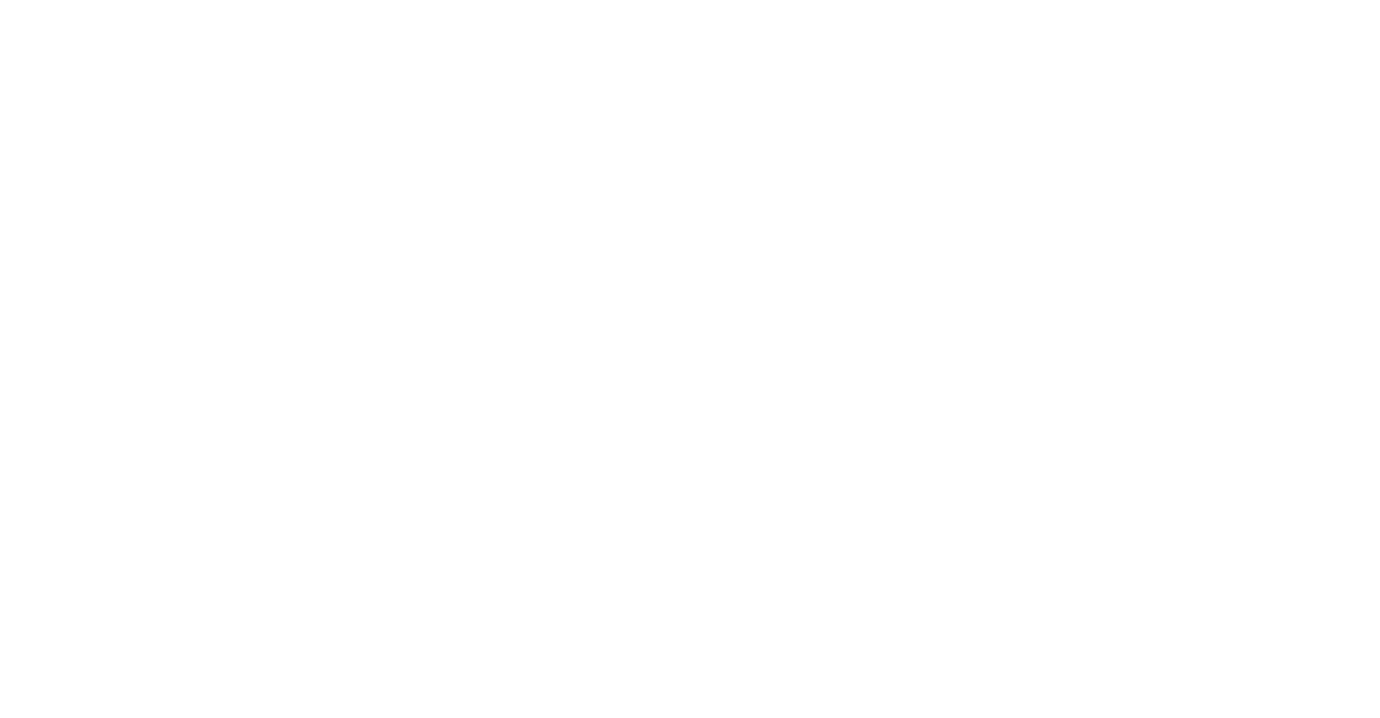
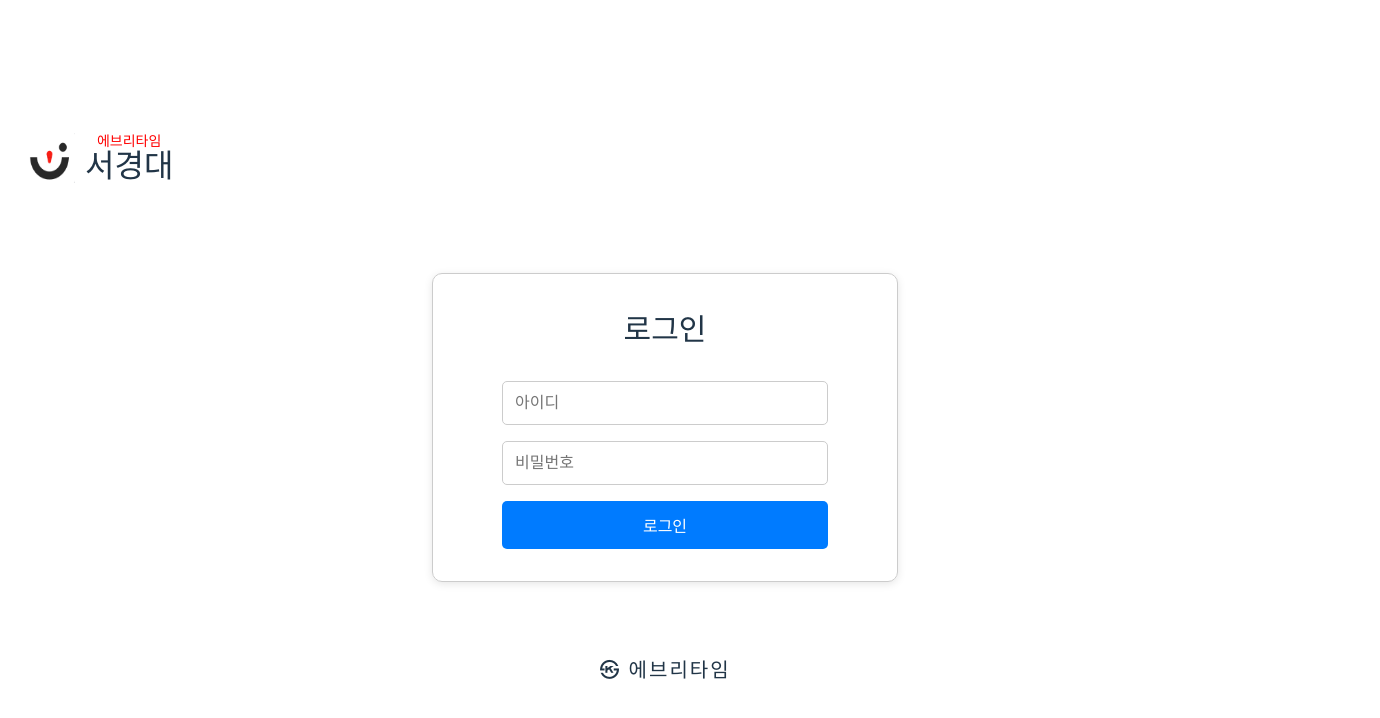
Before and after one commit to likelion-fxb-4/Frontend, a React (Vite) app: page /login in a window 1280 px wide. Before the commit this address had no page. Shown: the top 718 px of the page, 1380 px wide, since content can reach past the window. Built offline with nearby package versions, Linux system fonts and the light colour scheme.

Commit message:
로그인 페이지 구현

```diff
--- a/package.json
+++ b/package.json
@@ -10,6 +10,7 @@
     "preview": "vite preview"
   },
   "dependencies": {
+    "axios": "^1.10.0",
     "react": "^19.0.0",
     "react-dom": "^19.0.0",
     "react-router-dom": "^7.6.3",
--- a/src/App.jsx
+++ b/src/App.jsx
@@ -1,15 +1,21 @@
 import { BrowserRouter as Router, Routes, Route} from "react-router-dom";
 import RootLayout from "./layouts/RootLayout";
 import HomePage from "./pages/HomePage";
-// import LoginPage from "./pages/LoginPage";
+import LoginPage from "./pages/LoginPage";
+import { useState } from "react";
 
 export default function App() {
+  const [userInfo, setUserInfo] = useState({
+    name: "홍길동",
+    email: "likelion@skuniv.ac.kr",
+  });
+
   return (
     <Router>
       <Routes>
         <Route element={<RootLayout />}>
-          <Route index element={<HomePage />}/>
-          {/* <Route path="login" element={<LoginPage />}/> */}
+          <Route index element={<HomePage userInfo={userInfo} />}/>
+          <Route path="login" element={<LoginPage setUserInfo={setUserInfo} />}/>
         </Route>
       </Routes>
     </Router>
--- a/src/components/commons/Header.jsx
+++ b/src/components/commons/Header.jsx
@@ -7,9 +7,13 @@
     MainTitle,
     LoginButton
 } from "./Header.styles";
+import { useLocation } from "react-router-dom";
 import Hlogo from "../../assets/icons/logo.png";
 
 export default function Header() {
+    const location = useLocation();
+    const isLoginPage = location.pathname === "/login";
+
     return (
         <Container>
             <LogoButton to="/">
@@ -19,7 +23,7 @@
                 <SubTitle>에브리타임</SubTitle>
                 <MainTitle>서경대</MainTitle>
             </TitleSection>
-            <LoginButton to="/login">로그인</LoginButton>
+            {!isLoginPage && <LoginButton to="/login">로그인</LoginButton>}
         </Container>
     );
 }
--- a/src/components/commons/homepage/Info.jsx
+++ b/src/components/commons/homepage/Info.jsx
@@ -8,7 +8,7 @@
     ProfileSection,
     ProfileLogo,
     Name,
-    Id,
+    Email,
     ButtonSection,
     Button,
     OtherButtonSection,
@@ -17,14 +17,14 @@
     Adimg,
 } from "./Info.styles";
 
-export default function Info() {
+export default function Info({ name, email}) {
     return (
         <Container>
             <InfoSection>
                 <ProfileSection>
                     <ProfileLogo src={profile} alt="프로필" />
-                    <Name>박태근</Name>
-                    <Id>power1415</Id>
+                    <Name>{name}</Name>
+                    <Email>{email}</Email>
                     <ButtonSection>
                         <Button>내 정보</Button>
                         <Button>로그아웃</Button>
--- a/src/components/commons/homepage/Info.styles.js
+++ b/src/components/commons/homepage/Info.styles.js
@@ -36,7 +36,7 @@
   margin: 0;
 `;
 
-export const Id = styled.p`
+export const Email = styled.p`
   font-size: 14px;
   color: gray;
   margin: 0;
--- a/src/pages/HomePage.jsx
+++ b/src/pages/HomePage.jsx
@@ -4,10 +4,10 @@
 import Info from "../components/commons/homepage/Info";
 import Main from "../components/commons/homepage/Main";
 
-export default function HomePage() {
+export default function HomePage({userInfo}) {
     return (
         <Container>
-            <Info />
+            <Info name={userInfo.name} email={userInfo.email} />
             <Main />
         </Container>
     );
--- /dev/null
+++ b/src/pages/LoginPage.jsx
@@ -0,0 +1,87 @@
+import { useState } from "react";
+import { useNavigate } from "react-router-dom";
+import axios from "axios";
+import {
+    Container,
+    LoginText,
+    Form,
+    Input,
+    Button,
+} from "./LoginPage.styles";
+
+export default function LoginPage({ setUserInfo }) {
+    const [id, setId] = useState("");
+    const [pass, setPass] = useState("");
+    const [isLoading, setIsLoading] = useState(false);
+    const navigate = useNavigate();
+
+    const handleSubmit = (e) => {
+        e.preventDefault();
+        setIsLoading(true);
+
+        axios
+            .post("http://localhost:8080/api/auths/login", {
+                username: id,
+                password: pass,
+            })
+            .then((res) => {
+                const token = res.data.token;
+                localStorage.setItem("token", token);
+
+                return axios.get("http://localhost:8080/api/user/me", {
+                    headers: {
+                        Authorization: `Bearer ${token}`,
+                    },
+                });
+            })
+            .then((userRes) => {
+                const userData = userRes.data;
+                setUserInfo({
+                    name: userData.name,
+                    email: userData.email,
+                })
+
+                navigate("/");
+            })
+            .catch((err) => {
+                alert("로그인에 실패했습니다.");
+                console.log("로그인 에러:", err);
+            })
+            .finally(() => {
+                setIsLoading(false);
+            });
+    };
+
+
+    const handleIdChange = (e) => {
+        setId(e.target.value);
+    }
+
+    const handlePassChange = (e) => {
+        setPass(e.target.value);
+    }
+
+    return (
+        <Container>
+            <LoginText>로그인</LoginText>
+            <Form onSubmit={handleSubmit}>
+            <Input
+            placeholder="아이디"
+            value={id}
+            onChange={handleIdChange}
+            required
+            />
+            <Input
+            placeholder="비밀번호"
+            type="password"
+            value={pass}
+            onChange={handlePassChange}
+            required
+            />
+            <Button type="submit" disabled={isLoading}>
+                {isLoading ? "로딩 중" : "로그인"}
+            </Button>
+            </Form>
+        </Container>
+  );
+}
--- /dev/null
+++ b/src/pages/LoginPage.styles.js
@@ -0,0 +1,49 @@
+import styled from "styled-components";
+
+export const Container = styled.div`
+    max-width: 400px;
+    margin: 5rem auto;
+    padding: 2rem;
+    border: 1px solid #ccc;
+    border-radius: 10px;
+    box-shadow: 0 2px 8px rgba(0, 0, 0, 0.1);
+    display: flex;
+    flex-direction: column;
+    align-items: center;
+    justify-content: center;
+`;
+
+export const LoginText = styled.p`
+    font-size: 30px;
+    margin-top: 0;
+    text-align: center;
+    font-weight: 800;
+`;
+
+export const Form = styled.form`
+    display: flex;
+    flex-direction: column;
+`;
+
+export const Input = styled.input`
+    display: block;
+    width: 300px;
+    padding: 0.75rem;
+    margin-bottom: 1rem;
+    border: 1px solid #ccc;
+    border-radius: 5px;
+    font-size: 1rem;
+`;
+
+export const Button = styled.button`
+    padding: 0.75rem 1.5rem;
+    background-color: #007bff;
+    color: white;
+    border: none;
+    border-radius: 5px;
+    cursor: pointer;
+
+    &:hover {
+        background-color: #0056b3;
+    }
+`;
```
Also changed, not shown: 1 other file (tests, documents, lock files or other folders).
